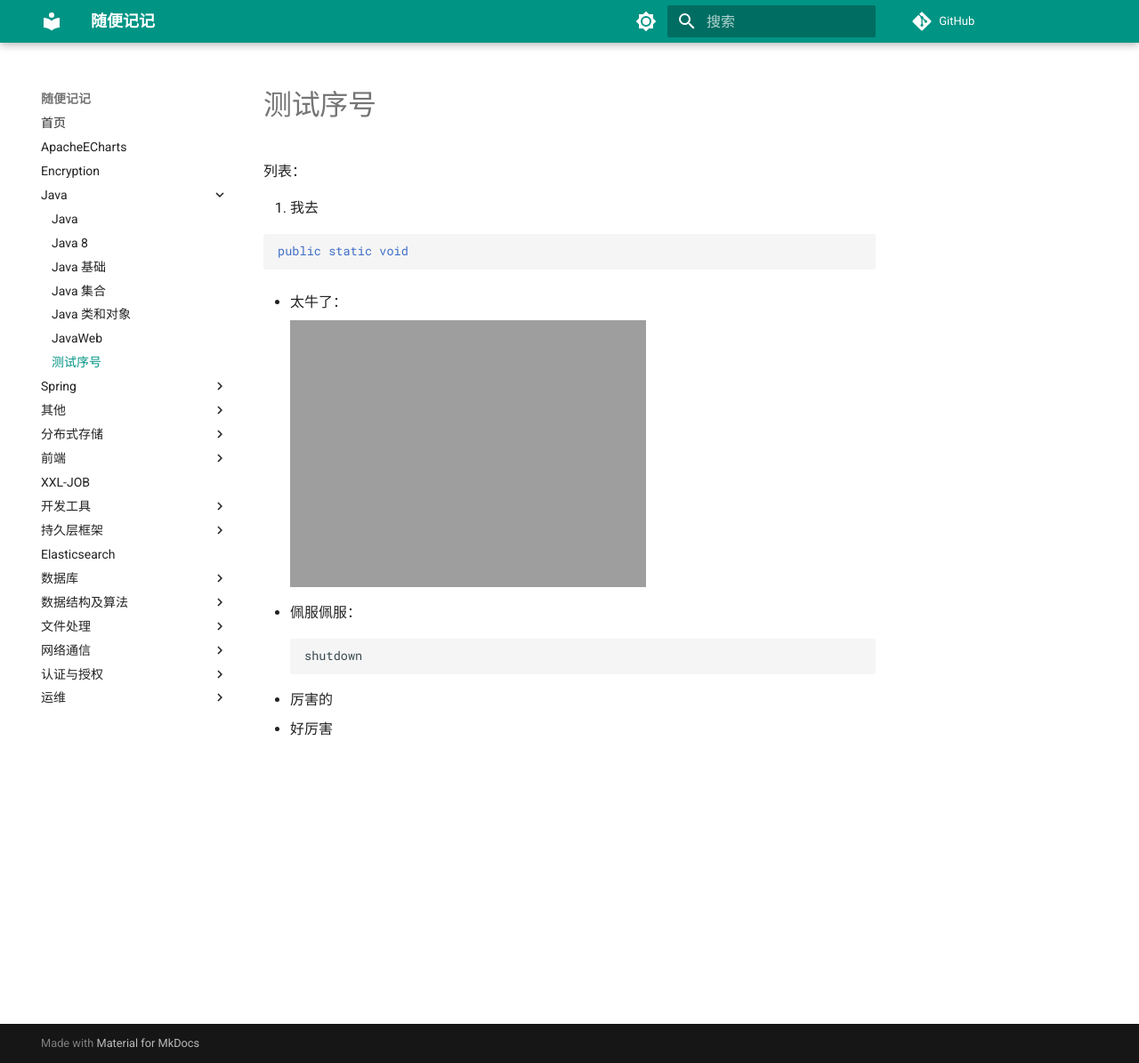
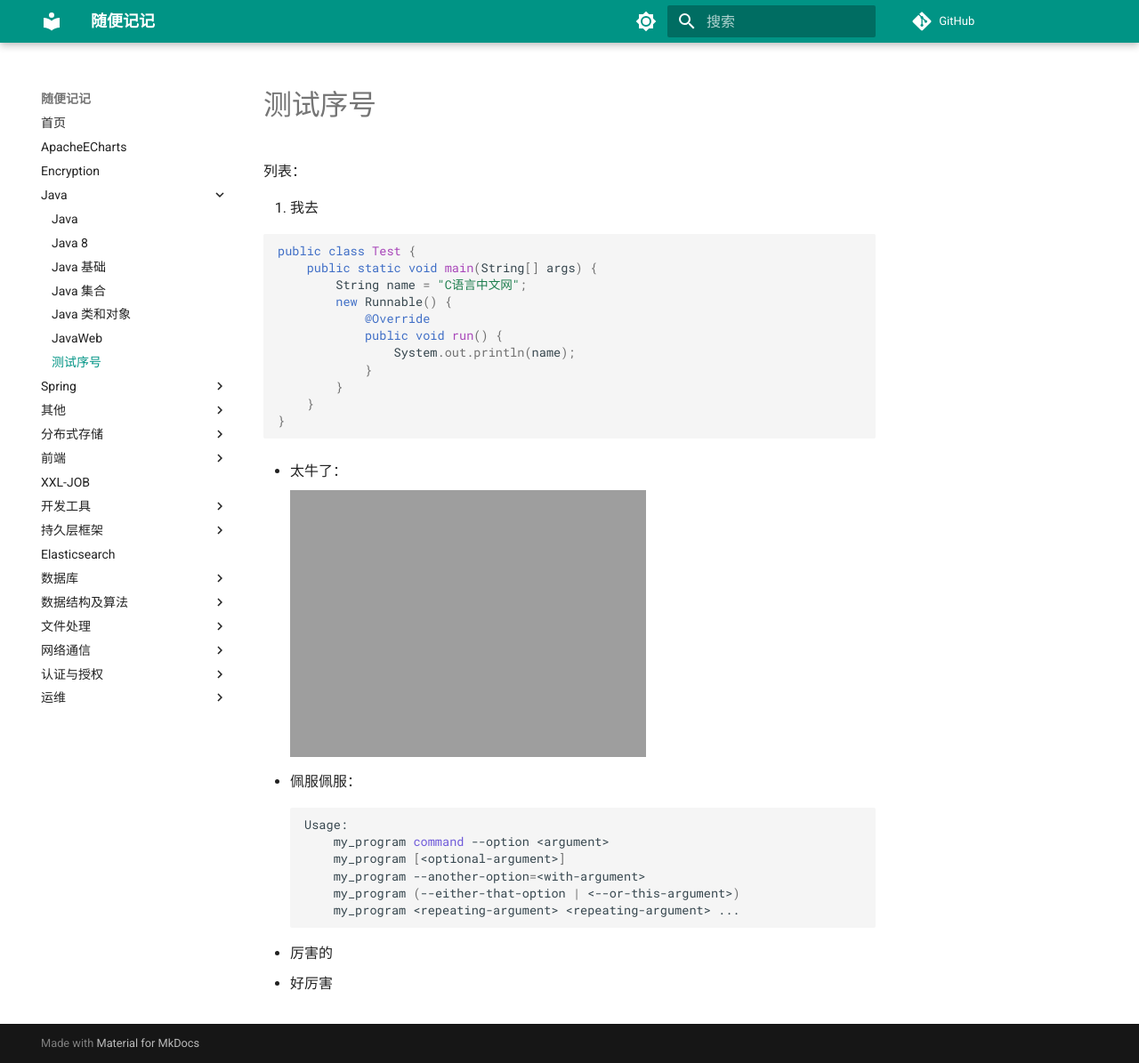
Before and after one commit to 0richalcos/Note, an MkDocs documentation site: the page built from Markdown/Java/测试序号.md, in a window 1280 px wide and 1195 px high. Shown: the whole window at 89% size. Built offline with MkDocs 1.6.1 and Material for MkDocs 9.7.7, drawn with Linux system fonts in a browser that asks for light colours; comment, search, counter and statistics services are not loaded.

Commit message:
2026-01-23

````diff
--- a/Markdown/Java/测试序号.md
+++ b/Markdown/Java/测试序号.md
@@ -3,9 +3,17 @@
 1. 我去
 
    ```java
-
-   public static void
-
+   public class Test {
+       public static void main(String[] args) {
+           String name = "C语言中文网";
+           new Runnable() {
+               @Override
+               public void run() {
+                   System.out.println(name);
+               }
+           }
+       }
+   }
    ```
 
    - 太牛了：
@@ -15,9 +23,12 @@
    - 佩服佩服：
 
      ```shell
-
-     shutdown
-
+     Usage:
+         my_program command --option <argument>
+         my_program [<optional-argument>]
+         my_program --another-option=<with-argument>
+         my_program (--either-that-option | <--or-this-argument>)
+         my_program <repeating-argument> <repeating-argument> ...
      ```
 
    1. 厉害的
````
